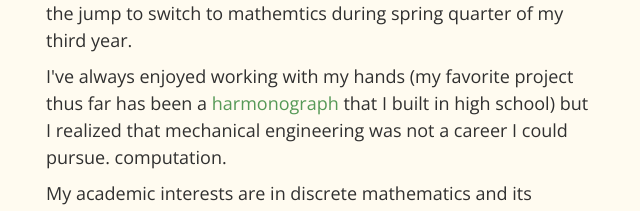
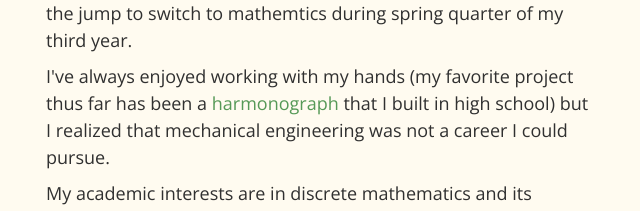
Before and after one commit to cuimeilin/cuimeilin.github.io, a React (Create React App) app: page /about in a window 1280 px wide. Shown: the part 226-437 px from the top of the page, without its empty margins (319-959 px from the left). Built offline with nearby package versions, Linux system fonts and the light colour scheme; a web font is replaced by a local one.

Commit message:
update README, courses styling

```diff
--- a/src/pages/Abt.js
+++ b/src/pages/Abt.js
@@ -97,7 +97,7 @@ function Abt() {
               harmonograph
             </a>{" "}
             that I built in high school) but I realized that mechanical
-            engineering was not a career I could pursue. computation.
+            engineering was not a career I could pursue.
           </Subtext>
           <Subtext1>
             My academic interests are in discrete mathematics and its
```
Also changed, not shown: 1 other file (tests, documents, lock files or other folders).
